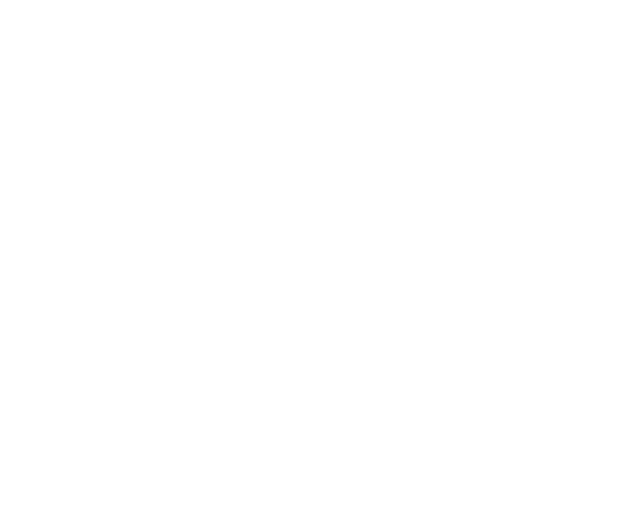
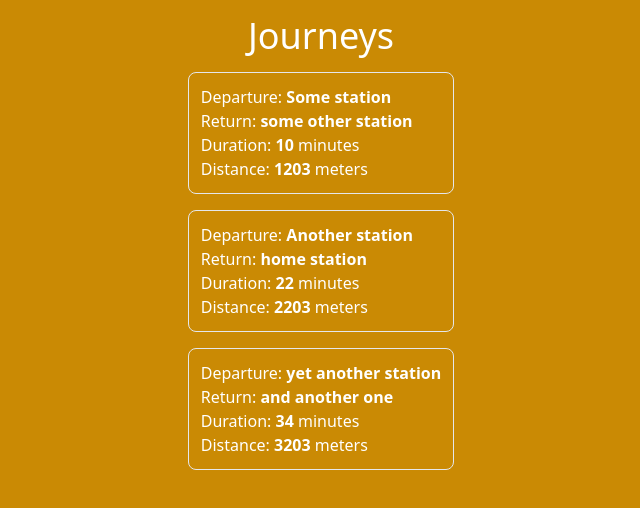
Before and after one commit to lifeBalance/solita, a React (Vite) app in the folder client/: page /journeys in a window 1280 px wide. Before the commit this address had no page. Shown: the top 508 px of the page, without its empty margins (319-959 px from the left). Built offline with nearby package versions, Linux system fonts and the light colour scheme.

Commit message:
add front-end pages for journeys and stations

```diff
--- a/client/src/App.jsx
+++ b/client/src/App.jsx
@@ -3,6 +3,8 @@ import { BrowserRouter, Route, Routes } from 'react-router-dom'
 
 // pages
 import HomePage from './pages/HomePage'
+import StationsPage from './pages/StationsPage'
+import JourneysPage from './pages/JourneysPage'
 
 function App() {
   return (
@@ -12,6 +14,16 @@ function App() {
           path='/'
           element={<HomePage />}
         />
+
+        <Route
+          path='/stations'
+          element={<StationsPage />}
+        />
+
+        <Route
+          path='/journeys'
+          element={<JourneysPage />}
+        />
       </Routes>
     </BrowserRouter>
   )
--- /dev/null
+++ b/client/src/pages/JourneysPage.jsx
@@ -0,0 +1,52 @@
+import React from 'react'
+
+const journeys = [
+  {
+    departureStationName: 'Some station',
+    returnStationName: 'some other station',
+    distance: 1203,
+    duration: 10
+  },
+  {
+    departureStationName: 'Another station',
+    returnStationName: 'home station',
+    distance: 2203,
+    duration: 22
+  },
+  {
+    departureStationName: 'yet another station',
+    returnStationName: 'and another one',
+    distance: 3203,
+    duration: 34
+  }
+]
+
+function JourneysPage() {
+  return (
+    <div className='bg-yellow-600  min-h-screen flex'>
+      <div className='max-w-4xl text-white mx-auto'>
+        <h1 className='text-4xl text-center py-4'>Journeys</h1>
+        <ul className='space-y-4'>
+          {journeys && journeys.length > 0 && journeys.map(j => (
+            <li className='border rounded-lg p-3'>
+              <p>
+                <span className=''>Departure:</span> <span className='font-bold'>{j.departureStationName}</span>
+              </p>
+              <p>
+                <span className=''>Return:</span> <span className='font-bold'>{j.returnStationName}</span>
+              </p>
+              <p>
+                <span className=''>Duration:</span> <span className='font-bold'>{j.duration}</span> minutes
+              </p>
+              <p>
+                <span className=''>Distance:</span> <span className='font-bold'>{j.distance}</span> meters
+              </p>
+            </li>
+          ))}
+        </ul>
+      </div>
+    </div>
+  )
+}
+
+export default JourneysPage
--- /dev/null
+++ b/client/src/pages/StationsPage.jsx
@@ -0,0 +1,46 @@
+import React from 'react'
+
+const stations = [
+  {
+    Name: 'Station name',
+    Adress: 'Some Address',
+    Kaupunki: 'Some town'
+  },
+  {
+    Name: 'Another station name',
+    Adress: 'Some other Address',
+    Kaupunki: 'Some other town'
+  },
+  {
+    Name: 'yet another station name',
+    Adress: 'Some different Address',
+    Kaupunki: 'Another town'
+  }
+]
+
+function StationsPage() {
+  return (
+    <div className='bg-yellow-600  min-h-screen flex'>
+      <div className='max-w-4xl text-white mx-auto'>
+        <h1 className='text-4xl text-center py-4'>Stations</h1>
+        <ul className='space-y-4'>
+          {stations && stations.length > 0 && stations.map(s => (
+            <li className='border rounded-lg p-3'>
+              <p>
+                <span className=''>Name:</span> <span className='font-bold'>{s.Name}</span>
+              </p>
+              <p>
+                <span className=''>Address:</span> <span className='font-bold'>{s.Adress}</span>
+              </p>
+              <p>
+                <span className=''>Town:</span> <span className='font-bold'>{s.Kaupunki}</span>
+              </p>
+            </li>
+          ))}
+        </ul>
+      </div>
+    </div>
+  )
+}
+
+export default StationsPage
--- a/client/tailwind.config.cjs
+++ b/client/tailwind.config.cjs
@@ -4,7 +4,7 @@ module.exports = {
   theme: {
     extend: {
       backgroundImage: {
-        "bikes": "url('public/assets/bikes.jpg')",
+        "bikes": "url('./src/assets/bikes.jpg')",
       }
     },
   },
```
Also changed, not shown: client/public/assets/bikes.jpg (deleted), client/public/assets/favicon.png (deleted).
